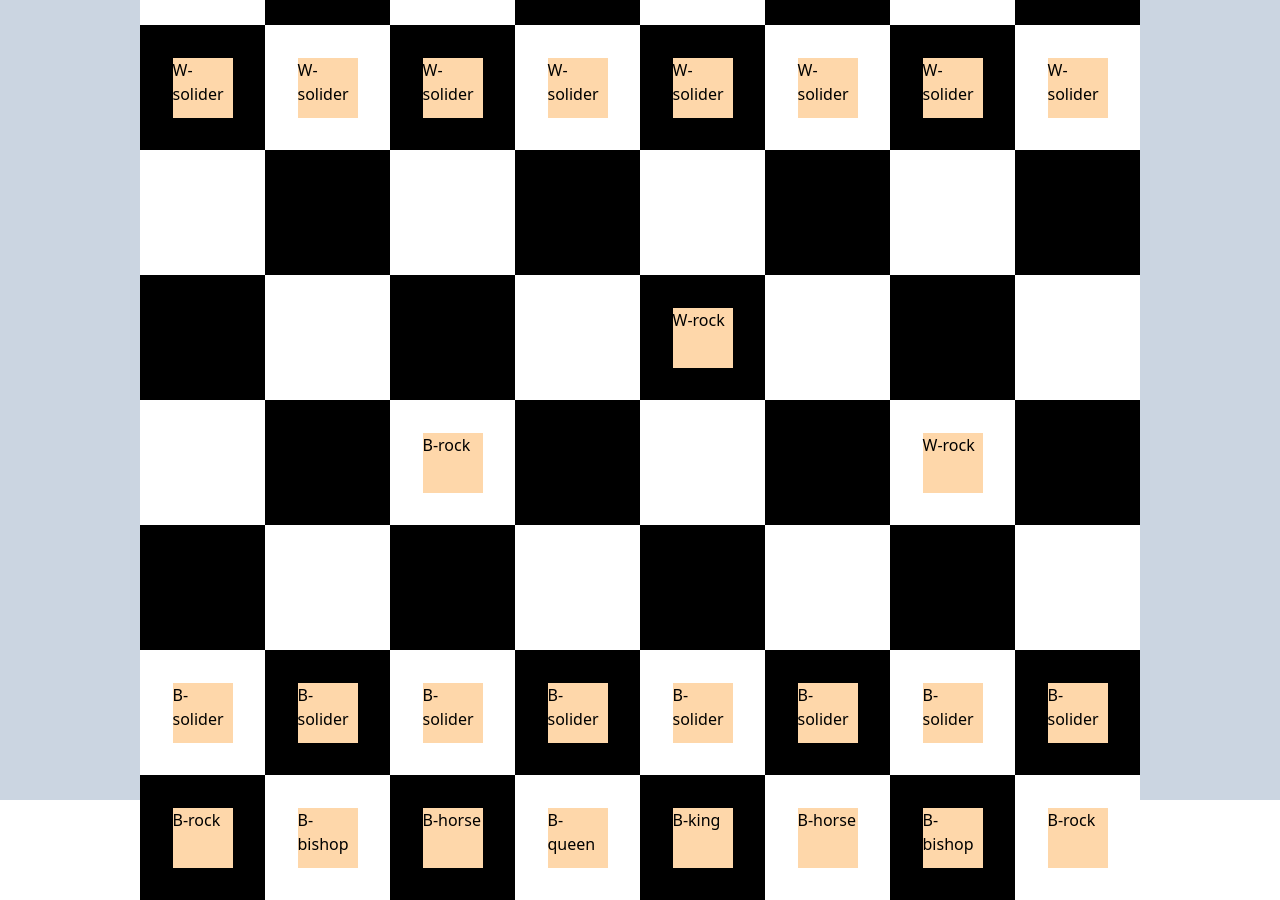
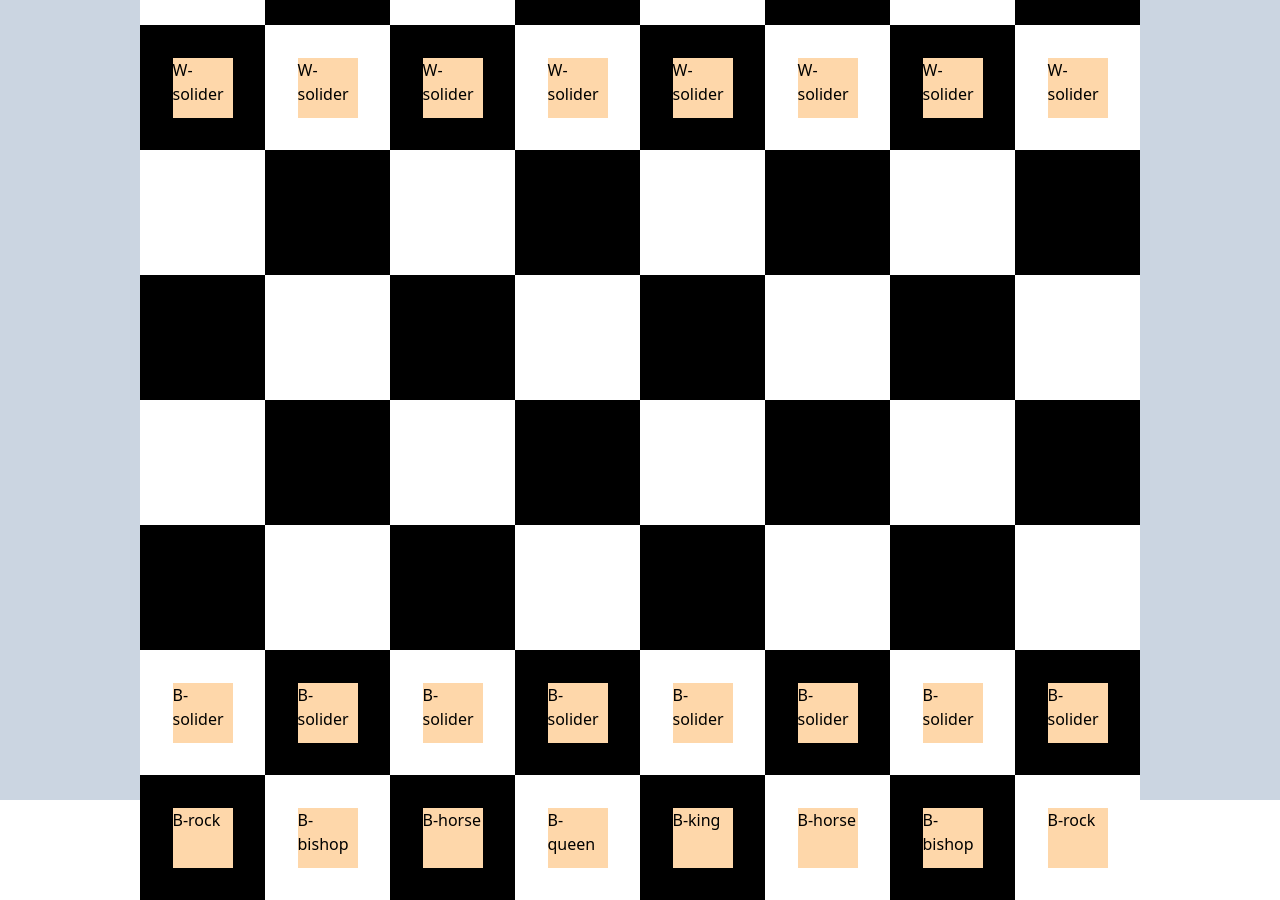
Before and after one commit to mayBeZoz/Echess, a Next.js app: page / in a window 1280 px wide. Built offline with nearby package versions, Linux system fonts and the light colour scheme.

Commit message:
fixing small issue in rock down movement

```diff
--- a/src/data/board.json
+++ b/src/data/board.json
@@ -2,8 +2,8 @@
     ["W-rock","W-bishop","W-horse","W-queen","W-king","W-horse","W-bishop","W-rock"],
     ["W-solider","W-solider","W-solider","W-solider","W-solider","W-solider","W-solider","W-solider"],
     ["empty","empty","empty","empty","empty","empty","empty","empty"],
-    ["empty","empty","empty","empty","W-rock","empty","empty","empty"],
-    ["empty","empty","B-rock","empty","empty","empty","W-rock","empty"],
+    ["empty","empty","empty","empty","empty","empty","empty","empty"],
+    ["empty","empty","empty","empty","empty","empty","empty","empty"],
     ["empty","empty","empty","empty","empty","empty","empty","empty"],
     ["B-solider","B-solider","B-solider","B-solider","B-solider","B-solider","B-solider","B-solider"],
     ["B-rock","B-bishop","B-horse","B-queen","B-king","B-horse","B-bishop","B-rock"]
--- a/src/piece-movements/rock.ts
+++ b/src/piece-movements/rock.ts
@@ -70,8 +70,8 @@ export const getRockMovement = ({board,pieceCol,pieceColor,pieceRow}:params) =>
         }else {
             if (!isCurrentPieceSameColor) {
                 bottomSlots.push(`${currRow}-${pieceCol}`)
-                break
             }
+            break
         }
     }
     availableSlots = [...availableSlots,...bottomSlots]
```
